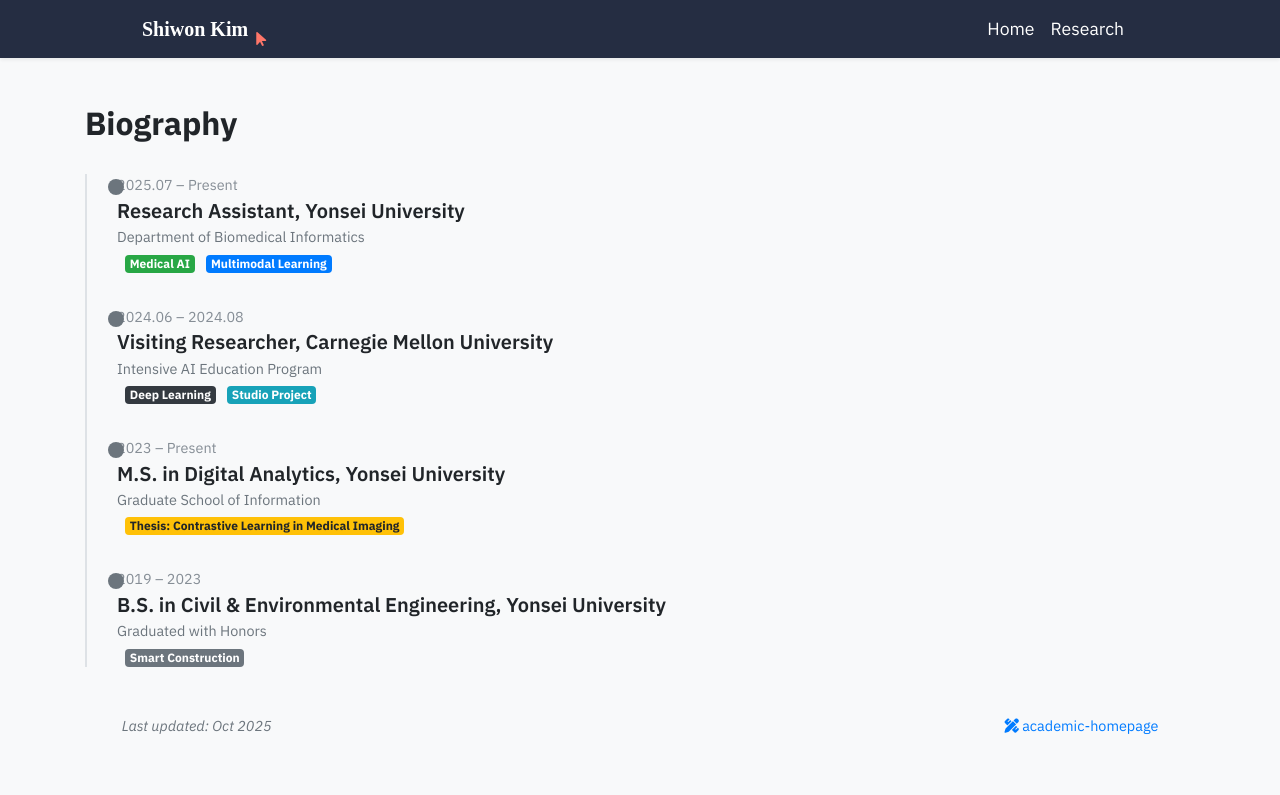
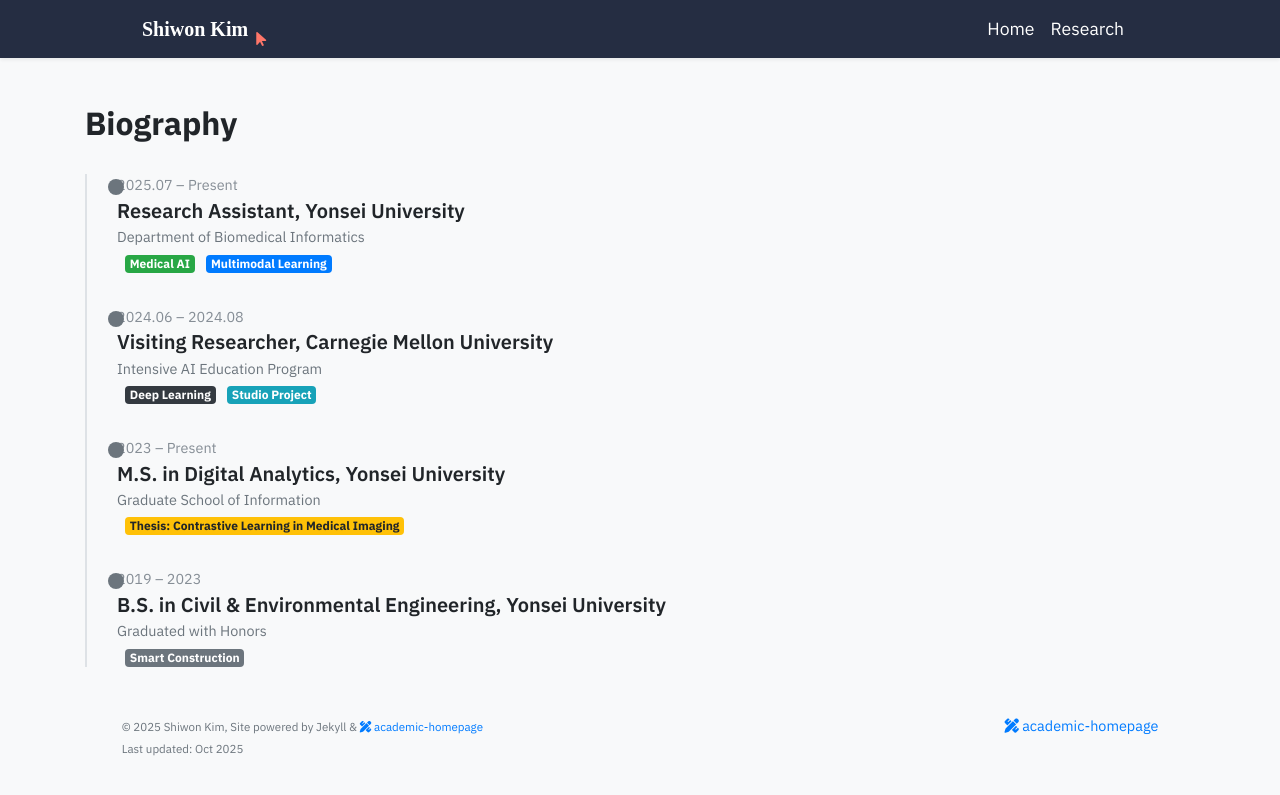
Before and after one commit to shiwonkim/shiwonkim.github.io, a Jekyll site: the page built from bio.html, in a window 1280 px wide. Shown: the top 795 px of the page. Built offline with Jekyll 4.4.1, drawn with Linux system fonts in a browser that asks for light colours; nearby versions of some CDN libraries; some web fonts are replaced; a style sheet for code colours, icons or effects is not loaded.

Commit message:
edit profile

```diff
--- a/_includes/footer.html
+++ b/_includes/footer.html
@@ -5,7 +5,10 @@
         <div class="row my-3">
           <div class="col-6">
             <div class="text-muted">
-              <i>Last updated: {{ "now" | date: "%b %Y" }}</i>
+              <small>
+                &copy; 2025 Shiwon Kim, Site powered by Jekyll & {{ site.data.display.footer_text }}<br>
+                Last updated: {{ "now" | date: "%b %Y" }}
+              </small>
             </div>
           </div>
           <div class="col-6">
```
